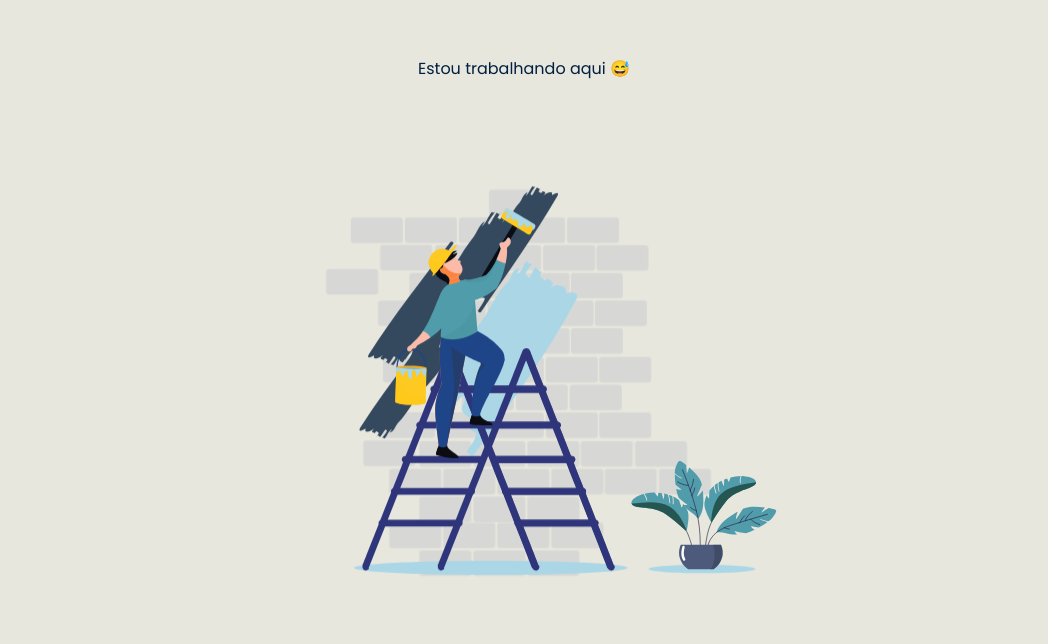
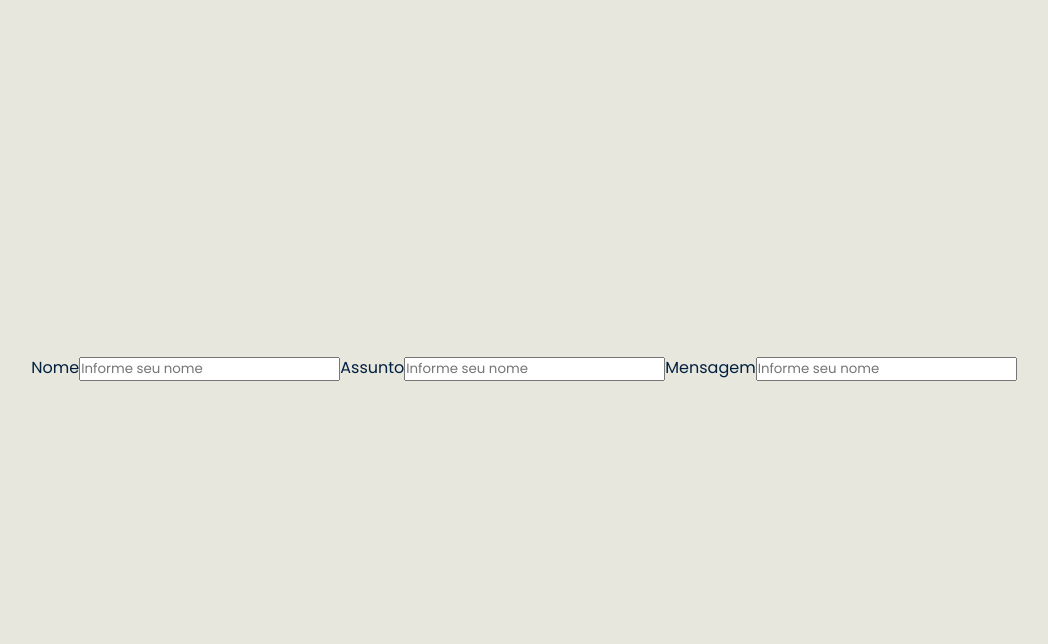
Before and after one commit to WagaoFC/devWagao, a React (Vite) app: page / in a window 1280 px wide. Shown: the part 3216-3860 px from the top of the page, without its empty margins (116-1164 px from the left). Built offline with nearby package versions, Linux system fonts and the light colour scheme.

Commit message:
:sparkles: feat: begin Component Contact

```diff
--- a/src/components/Contact/index.tsx
+++ b/src/components/Contact/index.tsx
@@ -1,7 +1,42 @@
+import { useForm } from 'react-hook-form'
+import { z } from 'zod'
+import { zodResolver } from '@hookform/resolvers/zod'
 import { Container } from "./styled";
 
 export function Contact() {
+    const { register } = useForm()
+
     return (
-        <Container />
+        <Container>
+          <label>
+            Nome
+            <input
+              type="text"
+              placeholder="Informe seu nome"
+              autoComplete="off"
+              {...register('name')}
+            />
+          </label>
+
+          <label>
+            Assunto
+            <input
+              type="text"
+              placeholder="Informe seu nome"
+              autoComplete="off"
+              {...register('name')}
+            />
+          </label>
+
+          <label>
+            Mensagem
+            <input
+              type="text"
+              placeholder="Informe seu nome"
+              autoComplete="off"
+              {...register('name')}
+            />
+          </label>
+        </Container>
     )
 }
--- a/src/components/Main/index.tsx
+++ b/src/components/Main/index.tsx
@@ -8,6 +8,7 @@ import { Container, Icons, Text, MotionLottie, Section } from './styled'
 import { ScrollTop } from '../ScrollTop'
 import { About } from '../About'
 import { Skills } from '../Skills'
+import { Contact } from '../Contact'
 
 export function Main() {
     const defaultOptions = {
@@ -59,12 +60,8 @@ export function Main() {
                         width={600}
                     />
                 </section>
-                <section id="contact">Estou trabalhando aqui 😅
-                    <Lottie
-                        options={defaultOptionsConstruction}
-                        height={600}
-                        width={600}
-                    />
+                <section id="contact">
+                    <Contact />
                 </section>
                 <footer>
                     <hr/>
```
